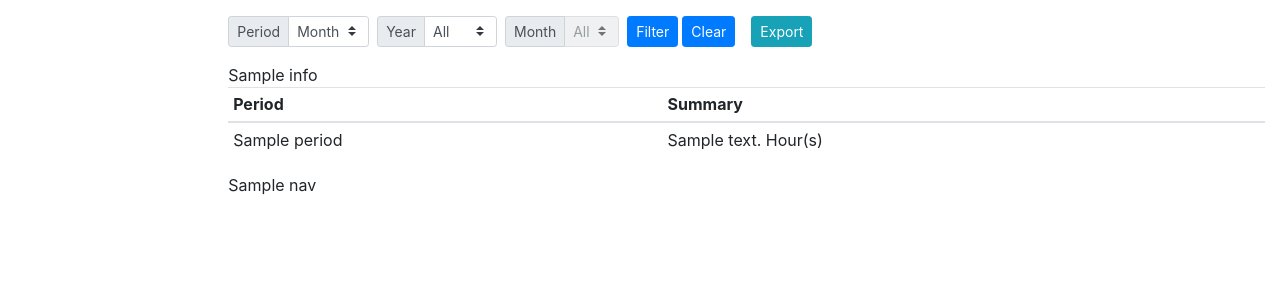
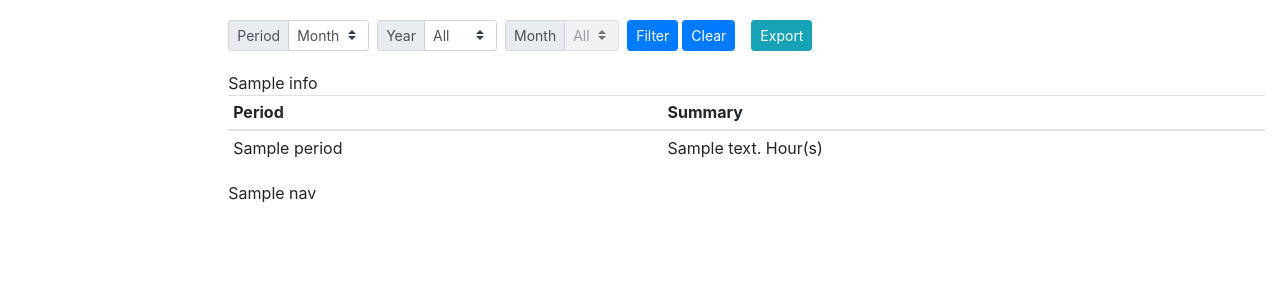
Before and after one commit to sunshineplan/OLMS-old, a Flask app: template OLMS/templates/stats/index.html in a window 1280 px wide. Shown: the part 107-407 px from the top of the page. Run offline with Flask 2, Linux system fonts and the light colour scheme; the template is opened without the code that fills it: most values are stand-ins (such as "Sample title", 1, 10 or a date in 2020); parts of the project's set-up code (start-up, migrations or seed data) failed here and were passed over; some libraries are stand-ins or nearby versions.

Commit message:
HTML optimization
Group Filter,Clear and Export button
Add table horizontal scrolling
Add inline item margin

```diff
--- a/OLMS/templates/base.html
+++ b/OLMS/templates/base.html
@@ -18,7 +18,7 @@
   <div class='row'>
     <div class='col-sm-4 col-md-3 col-lg-3 col-xl-2 p-0'>
       {% if g.user %}
-        <nav class='navbar navbar-light bg-light'>
+        <nav class='nav flex-column navbar-light bg-light pl-3'>
             <div>
               <a class='navbar-brand'>Employee Panel</a>
               <ul class='navbar-nav pl-2'>
--- a/OLMS/templates/stats/index.html
+++ b/OLMS/templates/stats/index.html
@@ -8,8 +8,8 @@
 {% block content %}
   <form class='my-3'>
     {% if mode == 'dept' %}
-      <div class='form-inline mb-2'>
-        <div class='input-group input-group-sm mr-2'>
+      <div class='form-inline'>
+        <div class='input-group input-group-sm mr-2 mb-1'>
           <div class='input-group-prepend'>
             <label class='input-group-text' for='filter'>Filter by</label>
           </div>
@@ -47,7 +47,7 @@
             });
           });
         </script>
-        <div class='input-group input-group-sm mr-2' id='dept-selector'>
+        <div class='input-group input-group-sm mr-2 mb-1' id='dept-selector'>
           <div class='input-group-prepend'>
             <label class='input-group-text' for='dept'>Department</label>
           </div>
@@ -58,7 +58,7 @@
             {% endfor %}
           </select>
         </div>
-        <div class='input-group input-group-sm mr-2' id='empl-selector'>
+        <div class='input-group input-group-sm mr-2 mb-1' id='empl-selector'>
           <div class='input-group-prepend'>
             <label class='input-group-text' for='empl'>Name</label>
           </div>
@@ -71,8 +71,8 @@
         </div>
       </div>
     {% endif %}
-    <div class='form-inline mb-2'>
-      <div class='input-group input-group-sm mr-2'>
+    <div class='form-inline'>
+      <div class='input-group input-group-sm mr-2 my-1'>
         <div class='input-group-prepend'>
           <label class='input-group-text' for='period'>Period</label>
         </div>
@@ -116,7 +116,7 @@
           };
         }
       </script>
-      <div class='input-group input-group-sm mr-2'>
+      <div class='input-group input-group-sm mr-2 my-1'>
         <div class='input-group-prepend'>
           <label class='input-group-text' for='year'>Year</label>
         </div>
@@ -127,7 +127,7 @@
           {% endfor %}
         </select>
       </div>
-      <div class='input-group input-group-sm mr-2' id='month-selector'>
+      <div class='input-group input-group-sm mr-2 my-1' id='month-selector'>
         <div class='input-group-prepend'>
           <label class='input-group-text' for='month'>Month</label>
         </div>
@@ -147,12 +147,15 @@
           <option value='12' {% if args['month']|int() == 12 %}selected{% endif %}>12</option>
         </select>
       </div>
+      <div class='input-group my-1'>
         <input class='btn btn-primary btn-sm mr-1' type='submit' value='Filter'>
         <a class='btn btn-primary btn-sm mr-3' href='{{ url_for(request.endpoint) }}'>Clear</a>
         <input class='btn btn-info btn-sm' type='submit' formaction="{% if mode == 'dept' %}{{ url_for('export.dept_stats') }}{% else %}{{ url_for('export.empl_stats') }}{% endif %}" value='Export'>
       </div>
+    </div>
   </form>
   {{ pagination.info }}
+  <div class='table-responsive'>
     <table class='table table-hover table-sm'>
       <thead>
         <tr>
@@ -167,15 +170,16 @@
       <tbody>
         {% for record in records %}
           <tr>
-          <td>{{ record['period'] or record['year'] }}</td>
+            <td style='white-space:nowrap'>{{ record['period'] or record['year'] }}</td>
             {% if mode == 'dept' %}
-            <td>{{ record['dept_name'] }}</td>
-            <td>{{ record['realname'] }}</td>
+              <td style='white-space:nowrap'>{{ record['dept_name'] }}</td>
+              <td style='white-space:nowrap'>{{ record['realname'] }}</td>
             {% endif %}
-          <td>{{ record['summary'] }} Hour(s)</td>
+            <td style='white-space:nowrap'>{{ record['summary'] }} Hour(s)</td>
           </tr>
         {% endfor %}
       </tbody>
   </table>
+</div>
 {{ pagination.nav }}
 {% endblock %}
```
Also changed, not shown: OLMS/templates/empl/index.html (+10 -6 lines), OLMS/templates/record/index.html (+18 -14 lines). Lines whose indentation alone changed are shown as unchanged.
